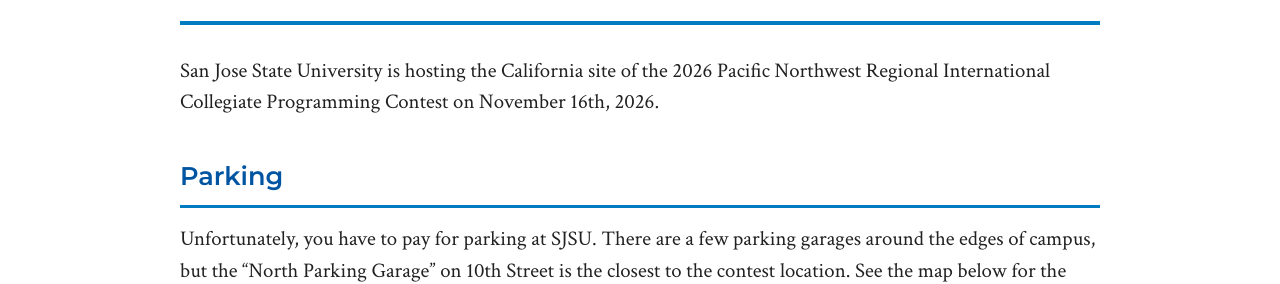
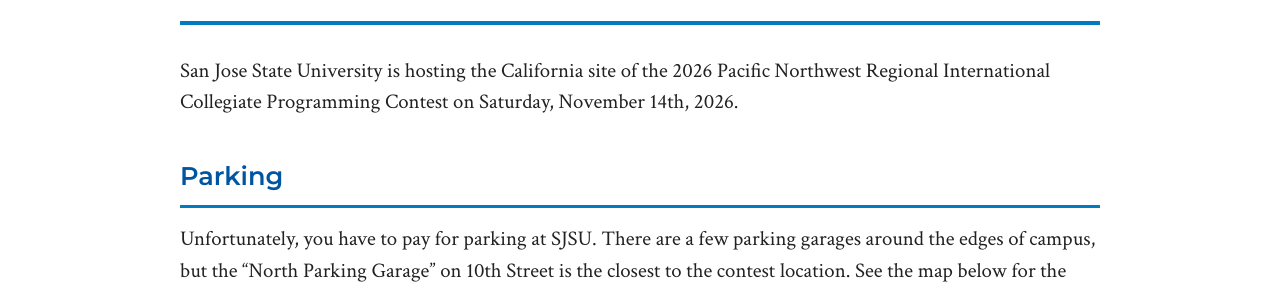
Before and after one commit to breed/benreed-sjsu, a Jekyll site: the page built from icpc/icpc2026.md, in a window 1280 px wide and 900 px high. Shown: the part 202-486 px from the top of the window. Built offline with Jekyll 4.4.1, drawn with Linux system fonts in a browser that asks for light colours.

Commit message:
fix icpc 2026 contest date to saturday november 14
Co-Authored-By: Claude Fable 5.1 <noreply@anthropic.com>

```diff
--- a/icpc/icpc2026.md
+++ b/icpc/icpc2026.md
@@ -4,7 +4,7 @@ title: 2026 ICPC PacNW Regional at SJSU
 page_title: 2026 ICPC PacNW Regional at SJSU
 ---
 
-San Jose State University is hosting the California site of the 2026 Pacific Northwest Regional International Collegiate Programming Contest on November 16th, 2026.
+San Jose State University is hosting the California site of the 2026 Pacific Northwest Regional International Collegiate Programming Contest on Saturday, November 14th, 2026.
 
 ## Parking
 
```
